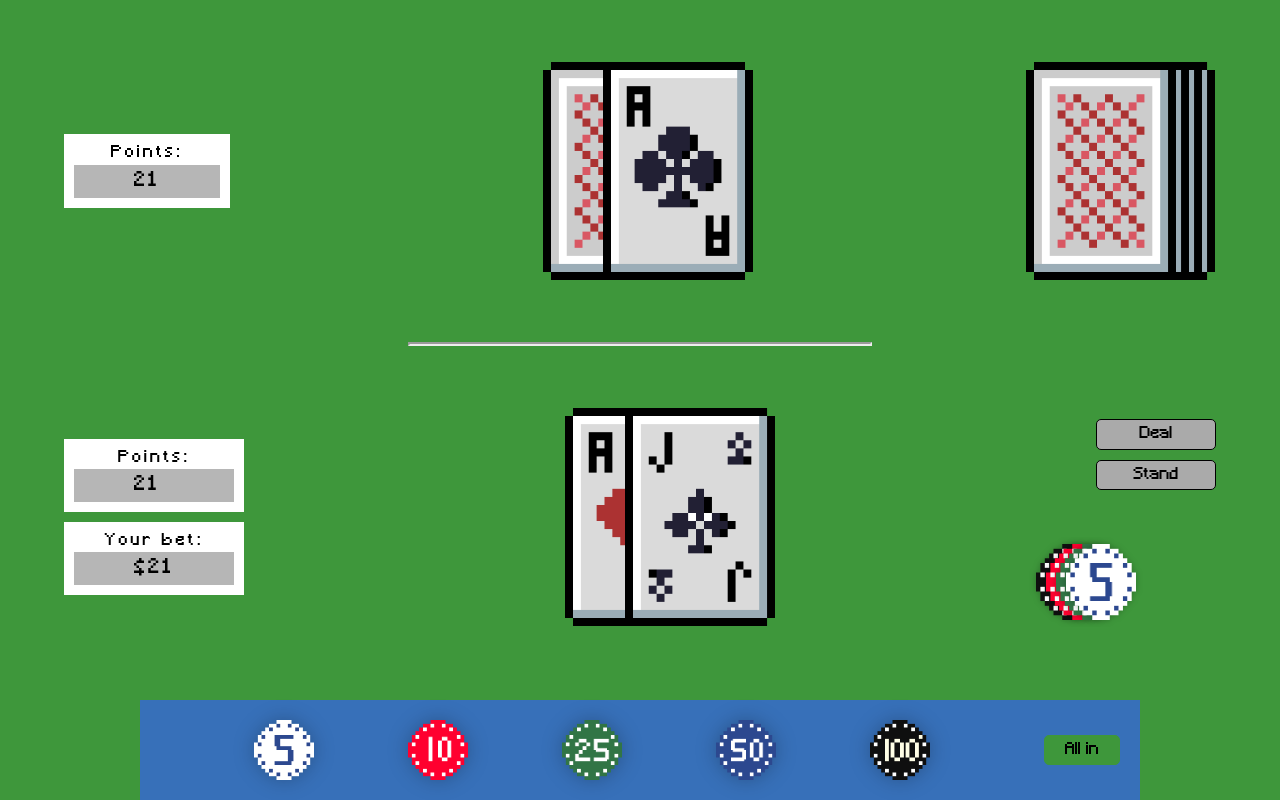
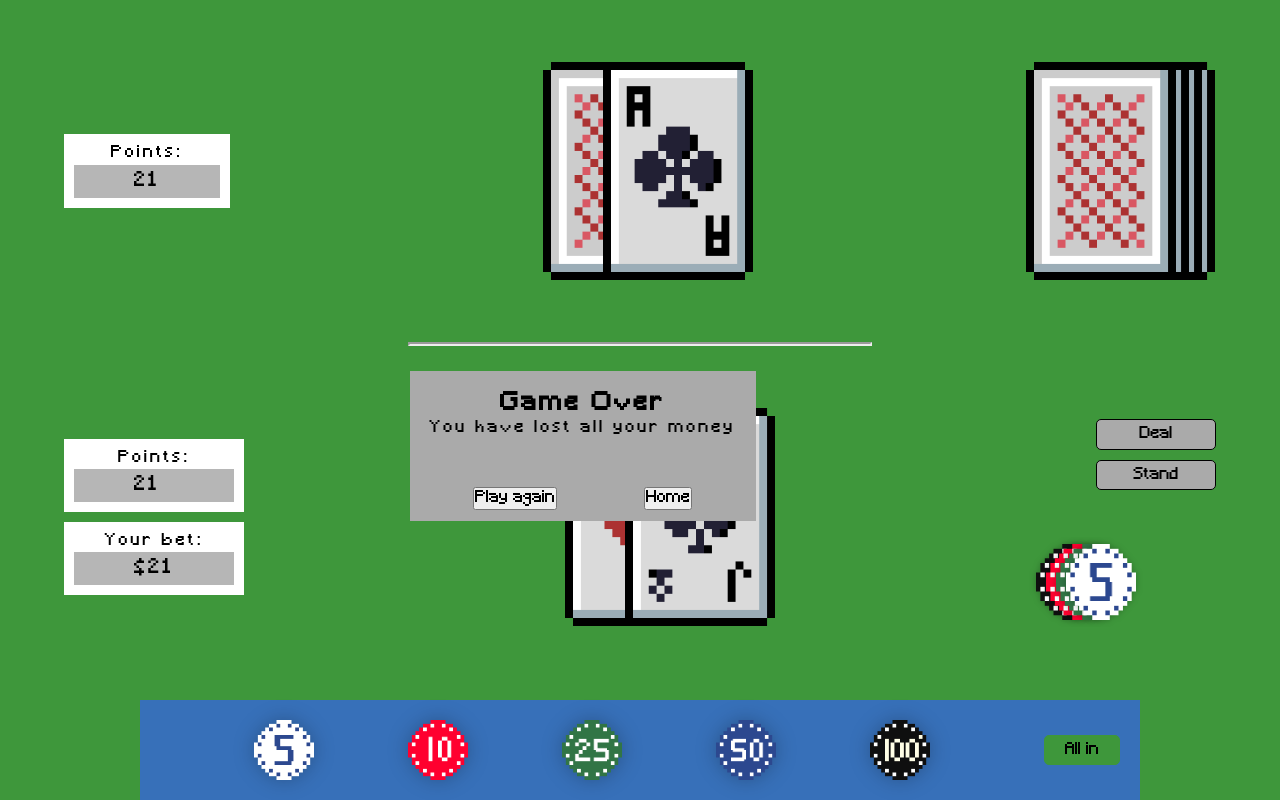
Before and after one commit to JhojanRop/8bit-blackjack, a website built with Vite: page index.html in a window 1280 px wide. Built offline with nearby package versions, Linux system fonts and the light colour scheme.

Commit message:
los cambios son el del cuadro de gameover

```diff
--- a/index.css
+++ b/index.css
@@ -58,6 +58,21 @@
     max-height: 100vh;
     background: var(--primary);
     /* background: url("https://i.pinimg.com/originals/db/43/e2/db43e2b576e60dba86af4e3ec7f41fc5.gif"); */
+
+    .gameover{
+        position: absolute;
+        background-color: var(--alternative);
+        height: 150px;
+        text-align: center;
+        padding: 20px;
+        margin-top: 29%;
+        margin-left: 32%;
+
+        .btnaftergame{    margin-top: 50px;
+            display: flex;
+            justify-content: space-around;}
+
+    }
 
     .tableGame {
         height: 86%;
@@ -131,6 +146,8 @@
             border-width: 2px;
             margin: 0 auto;
         }
+
+
 
         .player {
             .points {
--- a/index.html
+++ b/index.html
@@ -25,6 +25,19 @@
     </section>
 
     <section class="game" id="game">
+
+      <div class="gameover">
+        <div class="message">
+          <h2>Game Over</h2>
+          <p>You have lost all your money</p>
+
+        <div class="btnaftergame">
+          <button class="playagain">Play again</button>
+          <button class="homebtn">Home</button>
+        </div>
+      </div>
+
+      </div>
       <div class="tableGame">
         <div class="dealer">
           <div class="points">
@@ -48,6 +61,7 @@
         </div>
 
         <hr>
+
 
         <div class="player">
           <div class="points">
```
